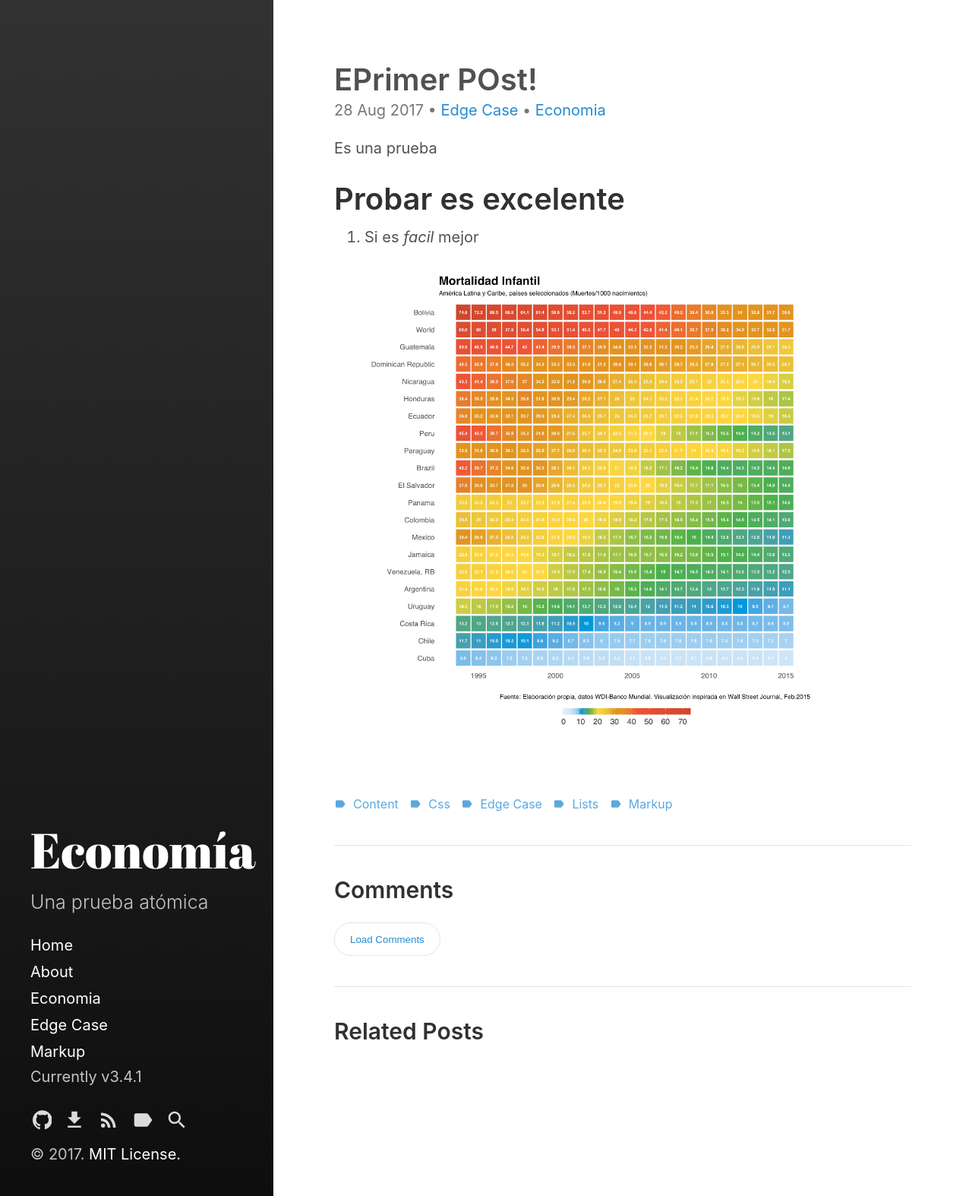
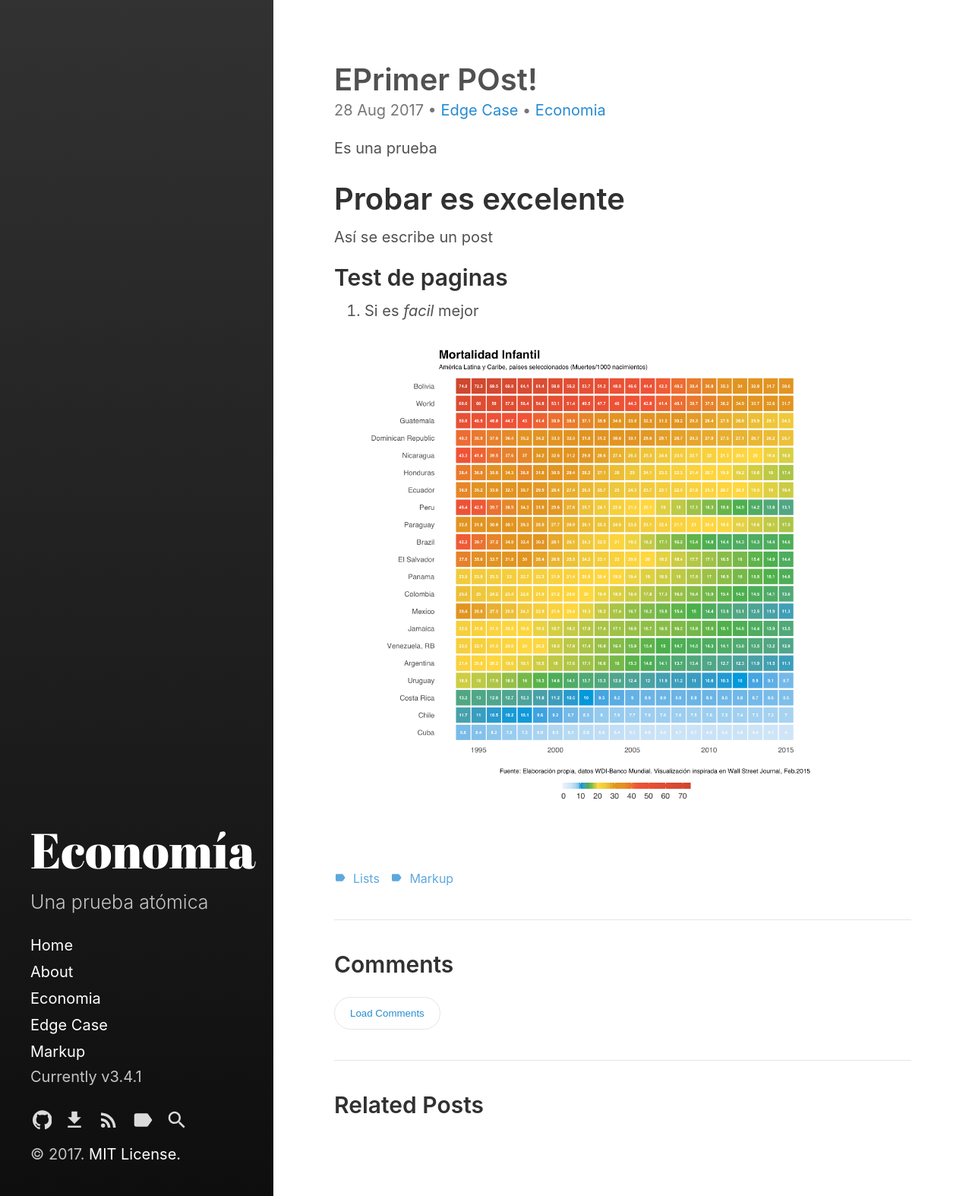
Before and after one commit to fmgarciadiaz/fmgarciadiaz, a Jekyll site: the page built from _posts/2017-8-28-Welcome.md, in a window 1280 px wide. Shown: the whole page at 76% size. Built offline with Jekyll 4.4.1, drawn with Linux system fonts in a browser that asks for light colours.

Commit message:
asd
staff

```diff
--- a/_posts/2017-8-28-Welcome.md
+++ b/_posts/2017-8-28-Welcome.md
@@ -5,18 +5,15 @@ categories:
   - Edge Case
   - Economia
 tags:
-  - content
-  - css
-  - edge case
   - lists
   - markup
 last_modified_at: 2017-03-09T14:25:52-05:00
 ---
 
 Es una prueba
-
 # Probar es excelente
-
+Así se escribe un post
+## Test de paginas
 1. Si es *facil* mejor
 
-![Mortalidad](/assets/img/Mortalidad AL.png)
+![Mortalidad](/images/2017/08/Mortalidad AL.png)
```
Also changed, not shown: images/2017/08/Mortalidad AL.png (renamed from assets/img/Mortalidad AL.png).
